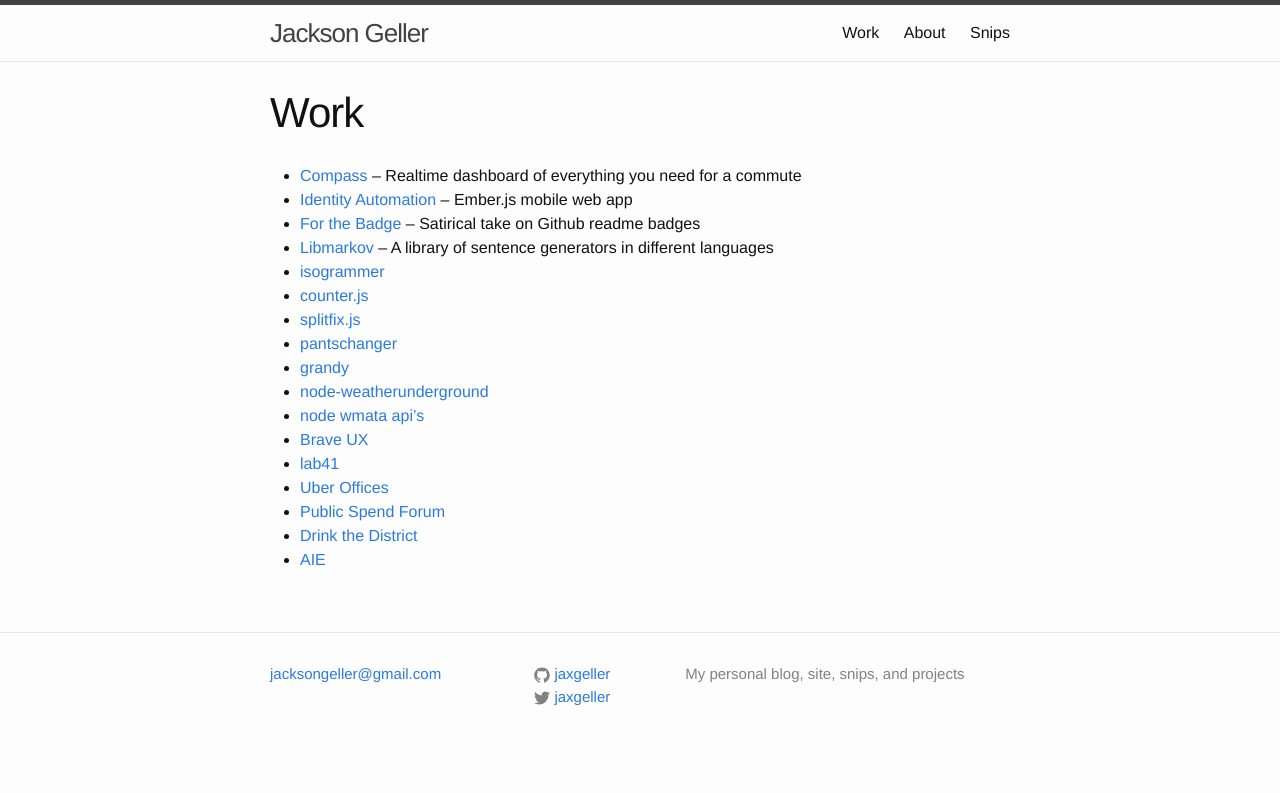
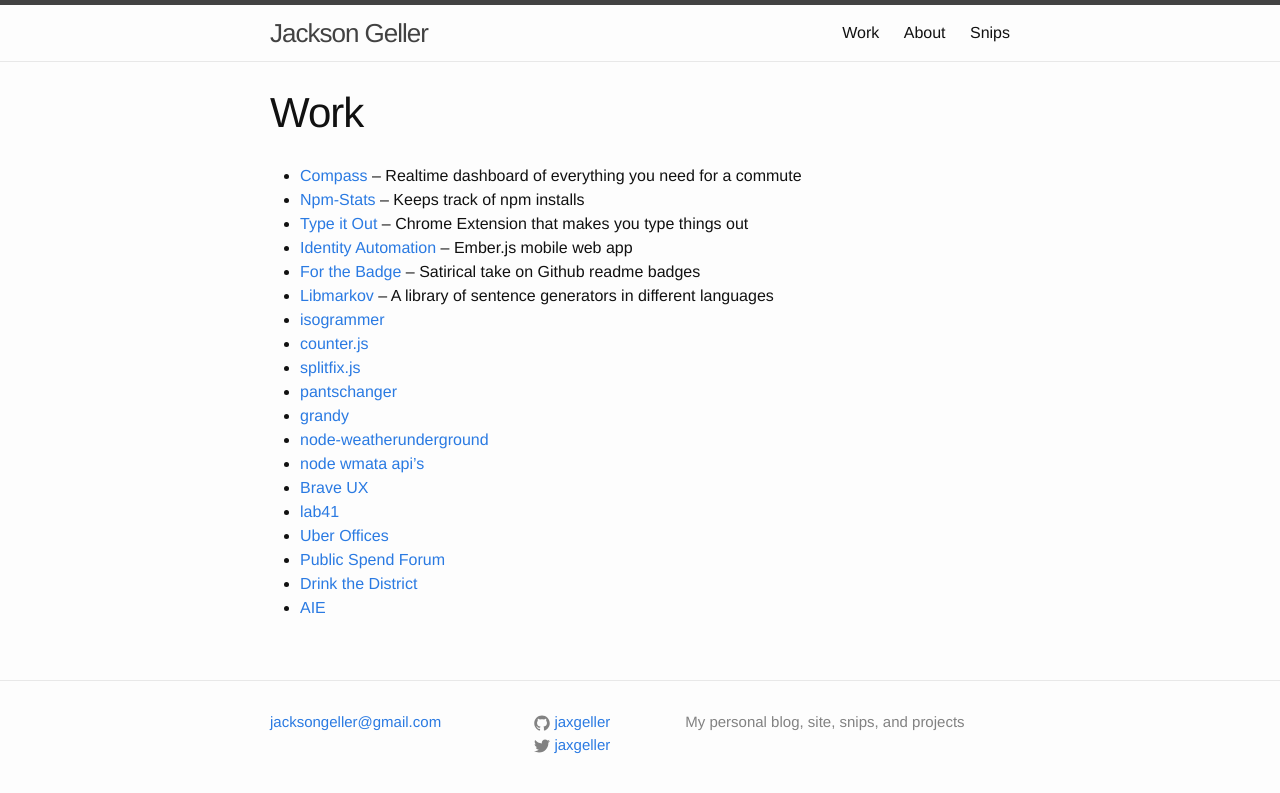
Before and after one commit to jaxgeller/jaxgeller.github.io, a Jekyll site: the page built from work.md, in a window 1280 px wide. Shown: the top 793 px of the page. Built offline with Jekyll 4.4.1, drawn with Linux system fonts in a browser that asks for light colours.

Commit message:
add work items

```diff
--- a/work.md
+++ b/work.md
@@ -5,6 +5,8 @@
 ---
 
 * [Compass](/compass/) -- Realtime dashboard of everything you need for a commute
+* [Npm-Stats](https://github.com/jaxgeller/npm-stats) -- Keeps track of npm installs
+* [Type it Out](https://chrome.google.com/webstore/detail/type-it-out/cakjfpgihbciegpnmholbaafghdbngjp) -- Chrome Extension that makes you type things out
 * [Identity Automation](/identity-automation/) -- Ember.js mobile web app
 * [For the Badge](/for-the-badge/) -- Satirical take on Github readme badges
 * [Libmarkov](/libmarkov/) -- A library of sentence generators in different languages
```
